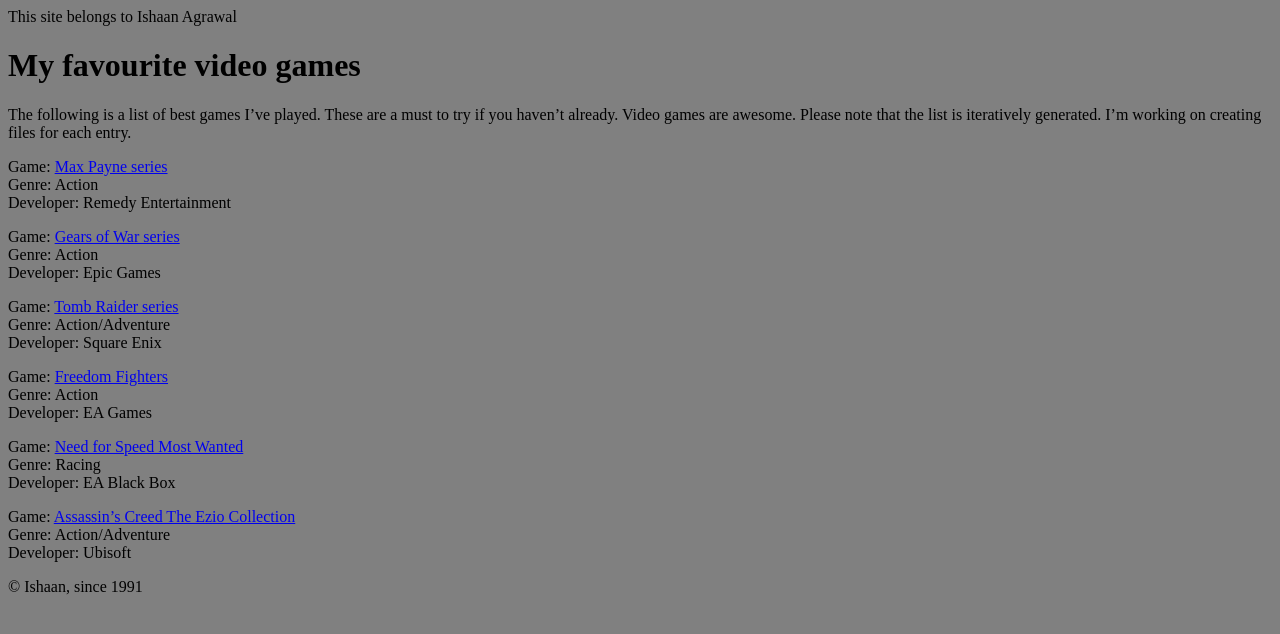
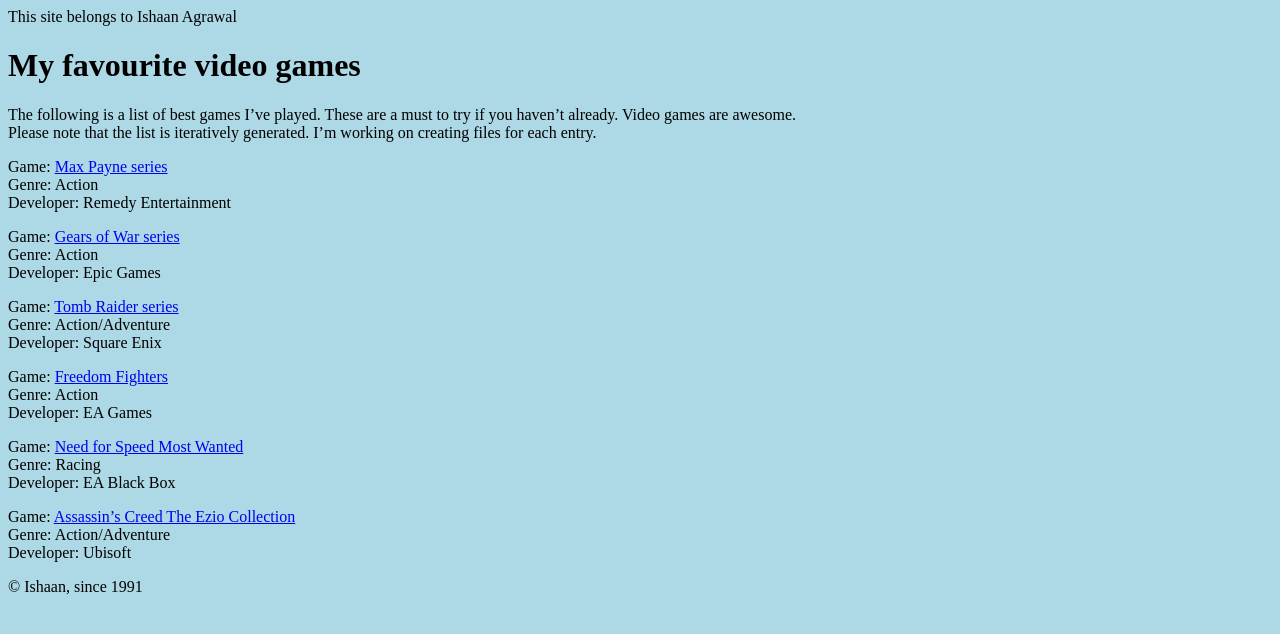
Before and after one commit to Ishaan91/docs-as-code, a Jekyll site: the page built from index.md, in a window 1280 px wide. Shown: the top 634 px of the page. Built offline with Jekyll 4.4.1, drawn with Linux system fonts in a browser that asks for light colours.

```diff
--- a/assets/css/style.css
+++ b/assets/css/style.css
@@ -1,4 +1,4 @@
 body {
 	font: arial;
-	background-color: gray;
+	background-color: lightblue;
 	}
--- a/index.md
+++ b/index.md
@@ -5,7 +5,7 @@ layout: demo
 
 # {{ page.title }}
 
-The following is a list of best games I've played. These are a must to try if you haven't already. Video games are awesome.
+The following is a list of best games I've played. These are a must to try if you haven't already. Video games are awesome.\
 Please note that the list is iteratively generated. I'm working on creating files for each entry.
 
 {% for item in site.data.demo %}
```
